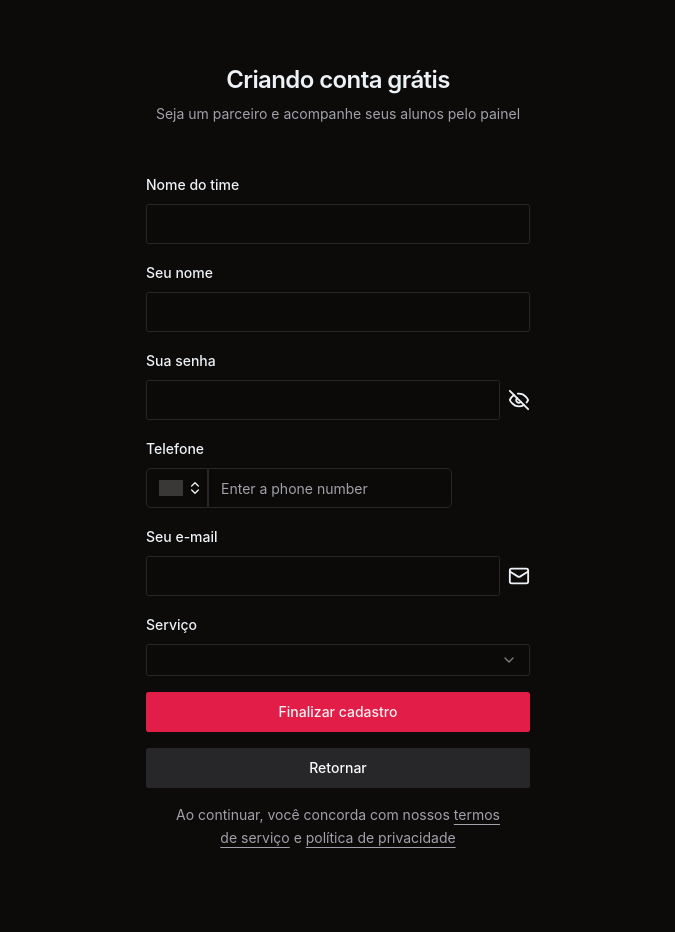
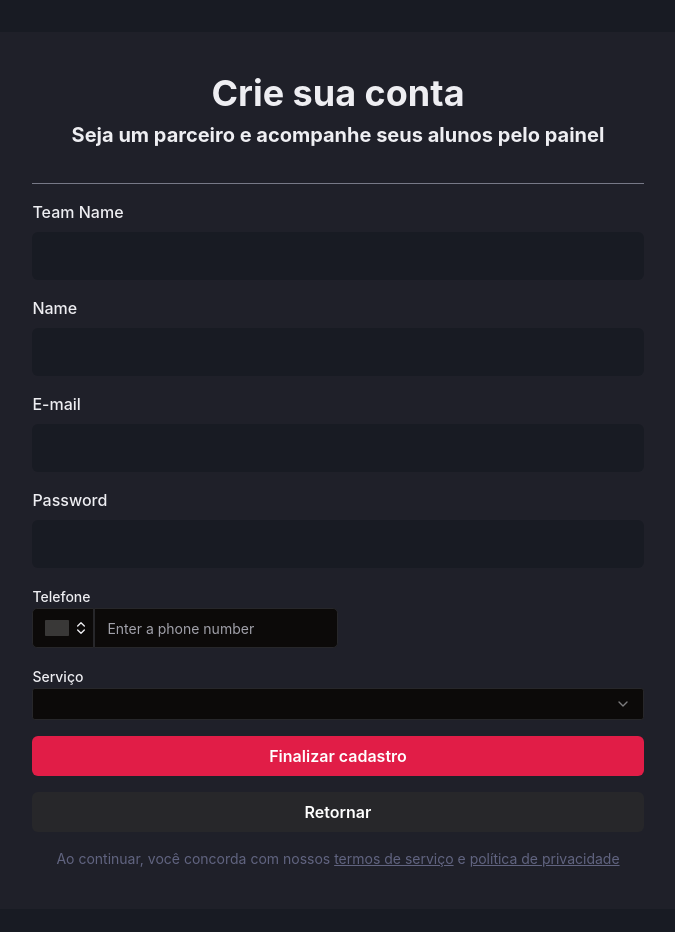
Before and after one commit to dev-rodrigues/bcweb, a React (Vite) app: page /sign-up in a window 1280 px wide. Shown: the top 932 px of the page, without its empty margins (302-977 px from the left). Built offline with nearby package versions, Linux system fonts and the light colour scheme.

Commit message:
fix layout

```diff
--- /dev/null
+++ b/src/components/ui/form/Input.tsx
@@ -0,0 +1,42 @@
+import {
+  FormControl,
+  FormErrorMessage,
+  FormLabel,
+  Input as ChakraInput,
+  InputProps as ChakraInputProps,
+} from '@chakra-ui/react'
+import { forwardRef, ForwardRefRenderFunction } from 'react'
+import { FieldError } from 'react-hook-form'
+
+interface InputProps extends ChakraInputProps {
+  pk: string
+  label?: string
+  error?: FieldError
+}
+
+const InputBase: ForwardRefRenderFunction<HTMLInputElement, InputProps> = (
+  { pk, error = undefined, label, ...rest }: InputProps,
+  ref,
+) => {
+  return (
+    <FormControl isInvalid={!!error}>
+      {!!label && <FormLabel htmlFor={pk}>{label}</FormLabel>}
+      <ChakraInput
+        id={pk}
+        name={pk}
+        focusBorderColor="red.500"
+        bgColor="gray.900"
+        variant="filled"
+        _hover={{
+          bgColor: 'gray.900',
+        }}
+        size="lg"
+        ref={ref}
+        {...rest}
+      />
+      {!!error && <FormErrorMessage>{error.message}</FormErrorMessage>}
+    </FormControl>
+  )
+}
+
+export const InputForm = forwardRef(InputBase)
--- a/src/pages/_layouts/auth.tsx
+++ b/src/pages/_layouts/auth.tsx
@@ -1,31 +1,32 @@
-import { Flex, Spacer } from '@chakra-ui/react'
+import { Flex } from '@chakra-ui/react'
 import { Outlet } from 'react-router-dom'
 
 export function AuthLayout() {
   return (
     <Flex
-      width="100vw"
-      minH="100vh"
+      flexDirection="column"
+      justifyContent="space-between"
       alignItems="center"
-      justifyContent="center"
-      flexDir="column"
+      minHeight="100vh"
     >
-      {/* Header */}
-
       <Flex
-        width="100%"
-        maxWidth={512}
-        height="100%"
-        p="8"
-        borderRadius={8}
         flexDirection="column"
+        alignItems="center"
+        justifyContent="center"
+        minHeight="100vh"
       >
-        <Outlet />
+        <Flex
+          p="8"
+          borderRadius={8}
+          flexDirection="column"
+          alignItems="center"
+          justifyContent="center"
+        >
+          <Outlet />
+        </Flex>
       </Flex>
 
-      <Spacer />
-
-      <footer className="p-4 text-sm">
+      <footer className="text-sm">
         Painel do parceiro &copy; bc.team - {new Date().getFullYear()}
       </footer>
     </Flex>
--- a/src/pages/auth/sign-in.tsx
+++ b/src/pages/auth/sign-in.tsx
@@ -1,16 +1,14 @@
+import { Container, Flex, Heading } from '@chakra-ui/react'
 import { zodResolver } from '@hookform/resolvers/zod'
 import { AxiosError } from 'axios'
-import { MailIcon } from 'lucide-react'
 import { Helmet } from 'react-helmet-async'
 import { useForm } from 'react-hook-form'
 import { Link, useNavigate } from 'react-router-dom'
 import { toast } from 'sonner'
 import { z } from 'zod'
 
-import { PasswordInput } from '@/components/password-input.tsx'
 import { Button } from '@/components/ui/button.tsx'
-import { Input } from '@/components/ui/input.tsx'
-import { Label } from '@/components/ui/label.tsx'
+import { InputForm } from '@/components/ui/form/Input.tsx'
 import { useAuth } from '@/context/AuthContext.tsx'
 import { GenericAppError } from '@/types/common.ts'
 
@@ -53,30 +51,36 @@ export function SignIn() {
   return (
     <>
       <Helmet title={'Login'} />
-      <div className="p-8">
-        <div className="flex w-[350px] flex-col justify-center gap-6"></div>
-        <div className="mb-4 mt-16 flex flex-col gap-2 text-center">
-          <h1 className="text-2xl font-semibold tracking-tight">
-            Painel do Parceiro
-          </h1>
-        </div>
-        <form
+      <Container
+        display="flex"
+        alignItems="center"
+        justifyContent="center"
+      >
+        <Flex
+          gap={3}
+          as="form"
+          width="100%"
+          bg="gray.800"
+          p="8"
+          borderRadius={8}
+          flexDirection="column"
           onSubmit={handleSubmit(handleSignIn)}
-          className="flex flex-col gap-4"
         >
-          <div className="space-y-2">
-            <Label htmlFor="email">Seu e-mail</Label>
-            <Input
-              id="email"
-              type="email"
-              {...register('email')}
-              suffix={<MailIcon />}
-            />
-          </div>
-          <div className="space-y-2">
-            <Label htmlFor="email">Sua senha</Label>
-            <PasswordInput id="password" {...register('password')} useIcon />
-          </div>
+          <Heading>Painel do Parceiro</Heading>
+
+          <InputForm
+            label={'E-mail'}
+            pk={'email'}
+            type={'email'}
+            {...register('email')}
+          />
+          <InputForm
+            label={'Password'}
+            pk={'password'}
+            type={'password'}
+            {...register('password')}
+          />
+
           <Button disabled={isSubmitting} className="w-full" type="submit">
             Acessar painel
           </Button>
@@ -86,8 +90,8 @@ export function SignIn() {
               Cadastre-se
             </Button>
           </Link>
-        </form>
-      </div>
+        </Flex>
+      </Container>
     </>
   )
 }
--- a/src/pages/auth/sign-up.tsx
+++ b/src/pages/auth/sign-up.tsx
@@ -1,6 +1,14 @@
+import {
+  Button,
+  Divider,
+  Flex,
+  Heading,
+  Link as LinkUi,
+  Text,
+  VStack,
+} from '@chakra-ui/react'
 import { useMutation } from '@tanstack/react-query'
 import { AxiosError } from 'axios'
-import { MailIcon } from 'lucide-react'
 import { Helmet } from 'react-helmet-async'
 import { Controller, useForm } from 'react-hook-form'
 import { Link, useNavigate } from 'react-router-dom'
@@ -8,10 +16,8 @@ import { toast } from 'sonner'
 
 import { createTeam } from '@/api/sign-up.ts'
 import { FormField } from '@/components/form.tsx'
-import { PasswordInput } from '@/components/password-input.tsx'
 import { PhoneInput } from '@/components/phone-input.tsx'
-import { Button } from '@/components/ui/button.tsx'
-import { Input } from '@/components/ui/input.tsx'
+import { InputForm } from '@/components/ui/form/Input.tsx'
 import { Label } from '@/components/ui/label.tsx'
 import {
   Select,
@@ -59,37 +65,59 @@ export function SignUp() {
   return (
     <>
       <Helmet title={'Cadastro'} />
-      <div className="p-8">
-        <div className="flex w-[350px] flex-col justify-center gap-6"></div>
-        <div className="flex flex-col gap-2 text-center">
-          <h1 className="text-2xl font-semibold tracking-tight">
-            Criando conta grátis
-          </h1>
-          <p className="text-sm text-muted-foreground">
+      <Flex
+        as="form"
+        bg="gray.800"
+        p="10"
+        gap={4}
+        borderRadius={8}
+        onSubmit={handleSubmit(onSubmit)}
+        flexDirection="column"
+      >
+        <VStack mb={'20px'}>
+          <Heading textAlign={'center'}>Crie sua conta</Heading>
+          <Heading
+            size={{
+              md: 'md',
+              base: 'xm',
+            }}
+            textAlign={'center'}
+          >
             Seja um parceiro e acompanhe seus alunos pelo painel
-          </p>
-        </div>
-        <form onSubmit={handleSubmit(onSubmit)} className="flex flex-col gap-4">
-          <div className="mt-12 space-y-2">
-            <Label htmlFor="teamname">Nome do time</Label>
-            <Input id="teamname" type="text" {...register('teamName')} />
-          </div>
+          </Heading>
+        </VStack>
 
-          <div className="space-y-2">
-            <Label htmlFor="managerName">Seu nome</Label>
-            <Input id="managerName" type="text" {...register('managerName')} />
-          </div>
+        <Divider color={'ping.500'} />
 
-          <div className="space-y-2">
-            <Label htmlFor="managerPassword">Sua senha</Label>
-            <PasswordInput
-              id="managerPassword"
+        <InputForm
+          label={'Team Name'}
+          pk={'teamName'}
+          type={'text'}
+          {...register('teamName')}
+        />
+
+        <InputForm
+          label={'Name'}
+          pk={'managerName'}
+          type={'text'}
+          {...register('managerName')}
+        />
+
+        <InputForm
+          label={'E-mail'}
+          pk={'email'}
+          type={'email'}
+          {...register('email')}
+        />
+
+        <InputForm
+          label={'Password'}
+          pk={'password'}
+          type={'password'}
           {...register('password')}
-              useIcon={true}
         />
-          </div>
 
-          <div className="space-y-2">
+        <div>
           <Label htmlFor="phone">Telefone</Label>
           <FormField
             control={control}
@@ -100,17 +128,7 @@ export function SignUp() {
           />
         </div>
 
-          <div className="space-y-2">
-            <Label htmlFor="email">Seu e-mail</Label>
-            <Input
-              id="email"
-              type="email"
-              {...register('email')}
-              suffix={<MailIcon />}
-            />
-          </div>
-
-          <div className="space-y-2">
+        <div>
           <Label htmlFor="service">Serviço</Label>
           <Controller
             name="service"
@@ -122,36 +140,51 @@ export function SignUp() {
                 </SelectTrigger>
                 <SelectContent id="service">
                   <SelectItem value="1">Ed. Fisíca</SelectItem>
-                    <SelectItem value="2">Nutrição</SelectItem>
-                    <SelectItem value="3">Endocrinologia</SelectItem>
                 </SelectContent>
               </Select>
             )}
           />
         </div>
 
-          <Button disabled={isSubmitting} className="w-full" type="submit">
+        <Button
+          disabled={isSubmitting}
+          type="submit"
+          bg={'red.default'}
+          color={'white'}
+        >
           Finalizar cadastro
         </Button>
 
         <Link to="/sign-in">
-            <Button className="w-full" variant="secondary">
+          <Button
+            color={'white'}
+            width={'full'}
+            bg={'gray.default'}
+            _hover={{
+              opacity: 0.8,
+            }}
+          >
             Retornar
           </Button>
         </Link>
 
-          <p className="px-6 text-center text-sm leading-relaxed text-muted-foreground">
+        <Text
+          px={6}
+          textAlign="center"
+          fontSize="sm"
+          lineHeight="relaxed"
+          color="gray.500"
+        >
           Ao continuar, você concorda com nossos{' '}
-            <a className="underline underline-offset-4" href="">
+          <LinkUi isExternal textDecoration="underline" href="">
             termos de serviço
-            </a>{' '}
+          </LinkUi>{' '}
           e{' '}
-            <a className="underline underline-offset-4" href="">
+          <LinkUi isExternal textDecoration="underline" href="">
             política de privacidade
-            </a>
-          </p>
-        </form>
-      </div>
+          </LinkUi>
+        </Text>
+      </Flex>
     </>
   )
 }
--- a/src/styles/theme.ts
+++ b/src/styles/theme.ts
@@ -1,14 +1,29 @@
 import { extendTheme } from '@chakra-ui/react'
 
 export const theme = extendTheme({
+  colors: {
+    red: {
+      default: '#E11D47',
+    },
+    gray: {
+      '900': '#181b23',
+      '800': '#1F2029',
+      '700': '#353646',
+      '600': '#4B4D63',
+      '500': '#616480',
+      '400': '#797D9A',
+      '300': '#9699B0',
+      '200': '#B3B5C6',
+      '100': '#D1D2DC',
+      '50': '#EEEEF2',
+      default: '#27272A',
+    },
+  },
   styles: {
     global: {
       body: {
-        bg: '#0D0A0A',
-        color: 'gray.100',
-      },
-      '*': {
-        borderColor: '#1B1917',
+        bg: 'gray.900',
+        color: 'gray.50',
       },
     },
   },
```
Lines whose indentation alone changed are shown as unchanged.
